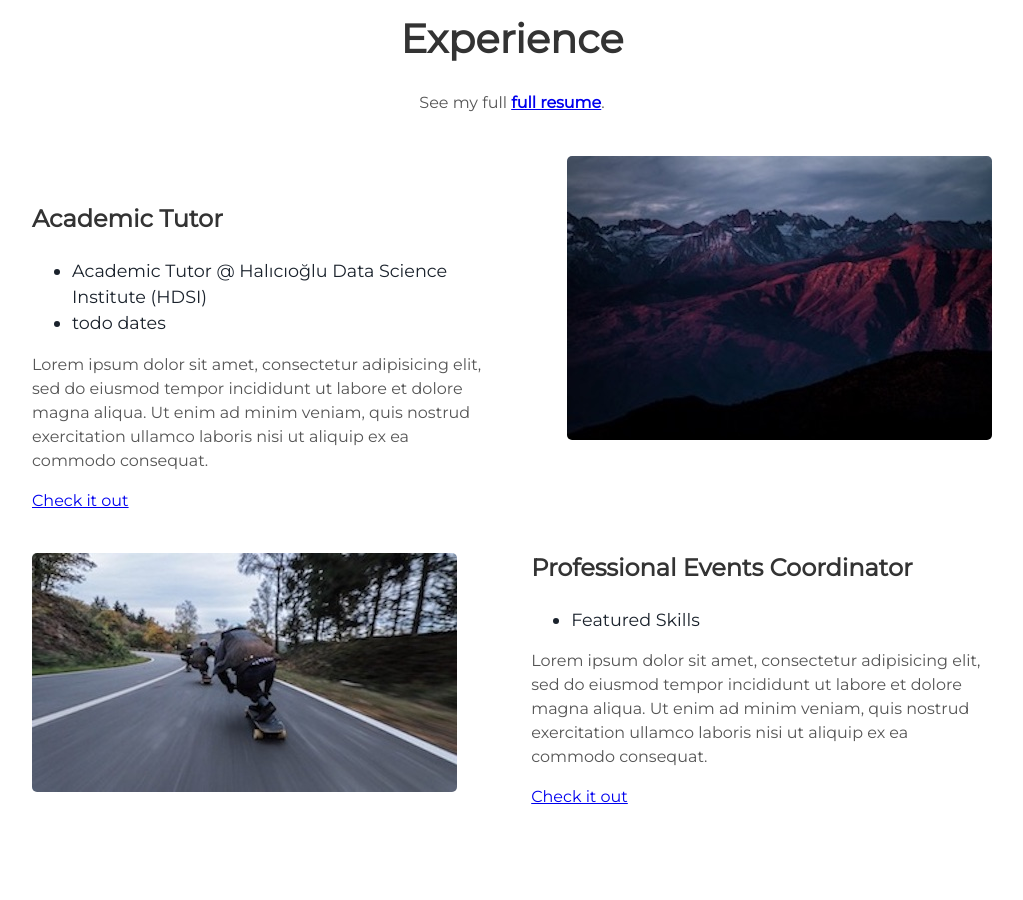
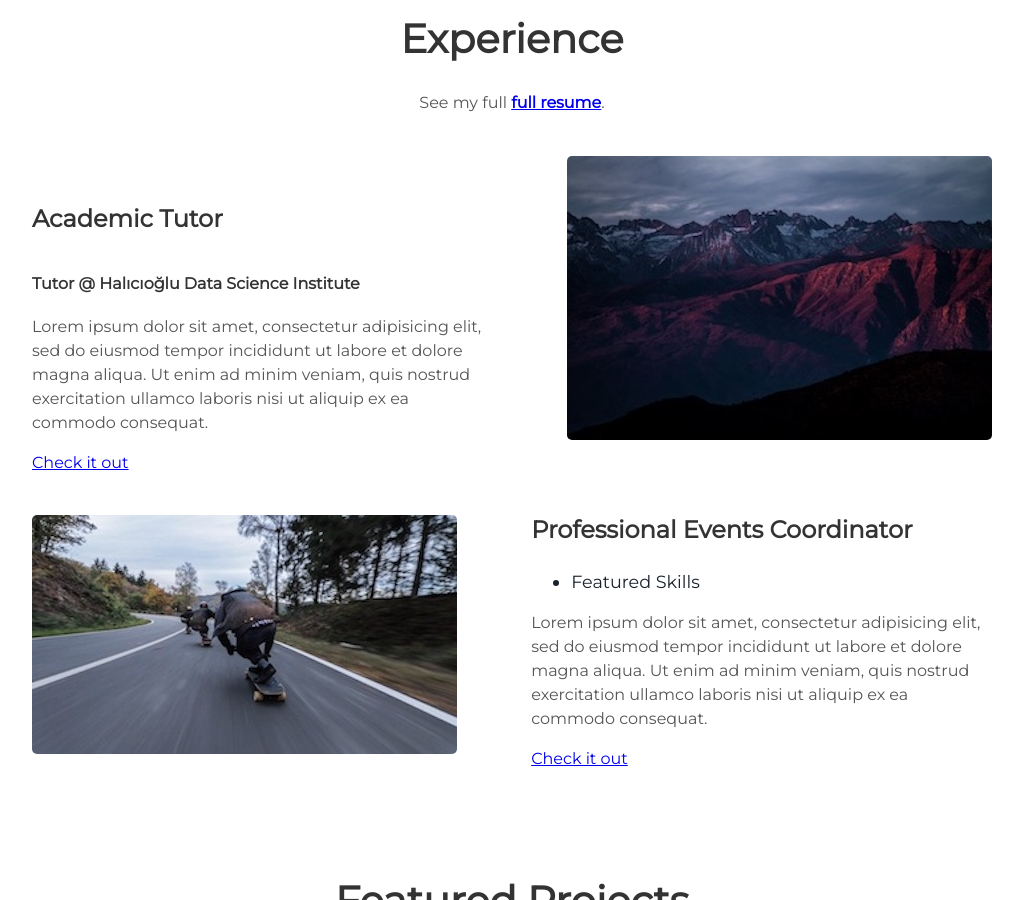
Before and after one commit to nickswetlin/nickswetlin, a Jekyll site: the page built from index.html, in a window 1280 px wide and 900 px high, scrolled down 1424 px. Shown: the whole window, without its empty margins (128-1151 px from the left). Built offline with Jekyll 4.4.1, drawn with Linux system fonts in a browser that asks for light colours.

Commit message:
add tutor blurb

```diff
--- a/_includes/experience.html
+++ b/_includes/experience.html
@@ -8,10 +8,9 @@
     </div>
     <div class="contents">
       <h3> Academic Tutor</h3>
-      <ul>
-        <li> Academic Tutor @ Halıcıoğlu Data Science Institute (HDSI)</li>
-        <li> todo dates</li>
-      </ul>
+      <h4>Tutor @ Halıcıoğlu Data Science Institute
+
+      </h4>
       <p>Lorem ipsum dolor sit amet, consectetur adipisicing elit, sed do eiusmod tempor incididunt ut labore et dolore magna aliqua. Ut enim ad minim veniam, quis nostrud exercitation ullamco laboris nisi ut aliquip ex ea commodo consequat.</p>
       <a class="projects-link" href="#">Check it out</a>
     </div>
```
